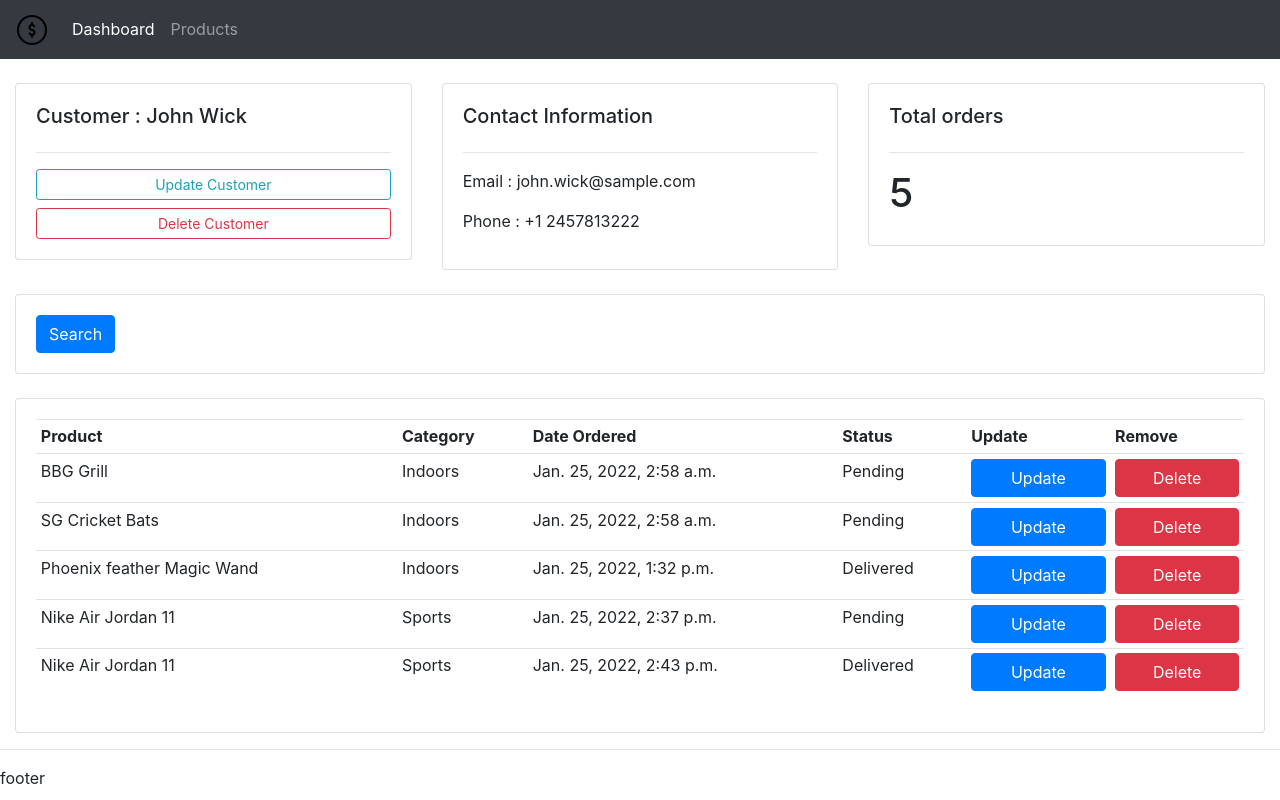
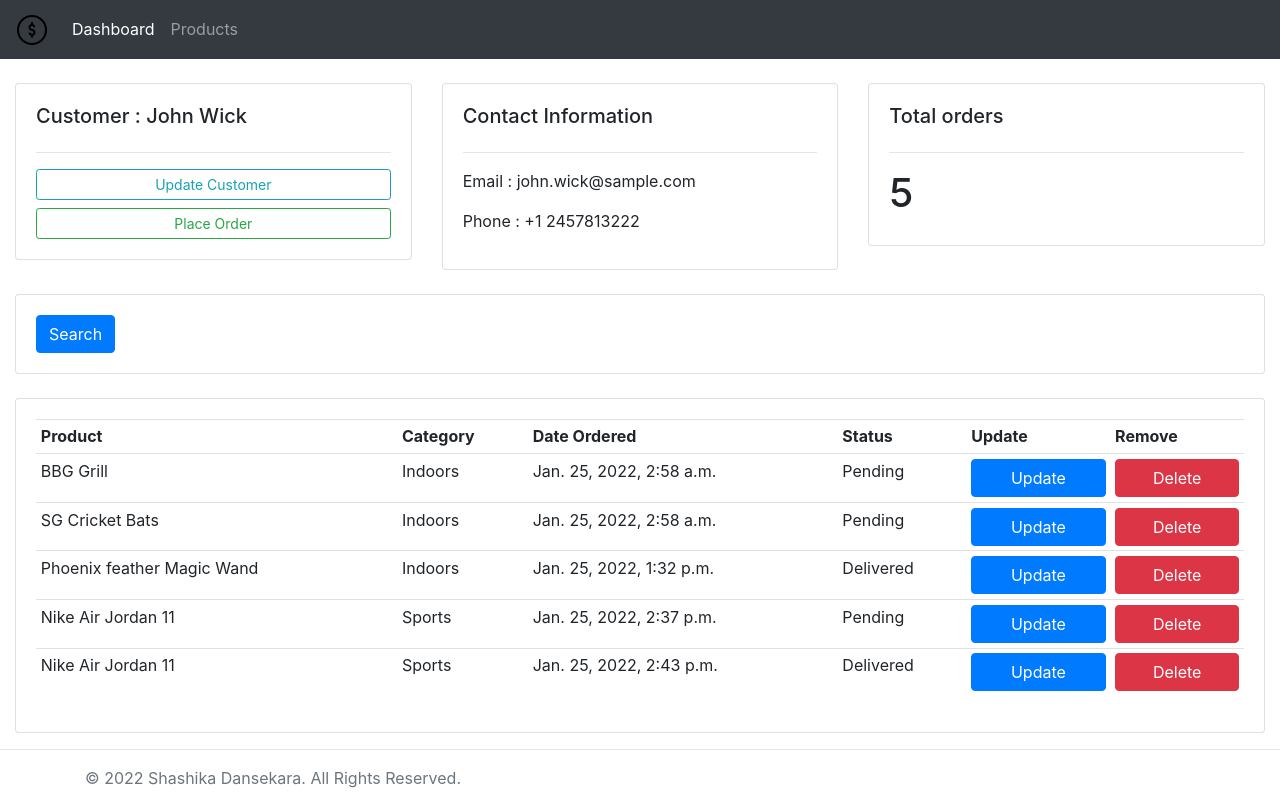
Before and after one commit to ShashikaDanasekara/Customer-Management-System-Django, a Django app: page /customer/1/ in a window 1280 px wide. Run offline with Django 3.2, Linux system fonts and the light colour scheme; data comes from the database, SQL or seed files in the repository; both versions use the stored data as it was after the commit; some libraries are stand-ins or nearby versions.

Commit message:
crud functions

```diff
--- a/accounts/models.py
+++ b/accounts/models.py
@@ -1,6 +1,3 @@
-from sre_parse import CATEGORIES
-from tkinter import CASCADE
-from tkinter.tix import STATUS
 from django.db import models
 
 # Create your models here.
@@ -46,3 +43,6 @@ class Order(models.Model):
     product = models.ForeignKey(Product,blank=True, null=True,on_delete=models.SET_NULL)
     status = models.CharField(max_length=200,null=True,choices=STATUS)
     date_created = models.DateTimeField(auto_now_add=True)
+
+    def __str__(self):
+        return self.product.name
--- a/accounts/templates/customer.html
+++ b/accounts/templates/customer.html
@@ -11,8 +11,8 @@
             <a href="" class="btn btn-outline-info btn-sm btn-block">
                 Update Customer
             </a>
-            <a href="" class="btn btn-outline-danger btn-sm btn-block">
-                Delete Customer
+            <a href="{% url 'create_single_order' customer.id %}" class="btn btn-outline-success btn-sm btn-block">
+                Place Order
             </a>
         </div>
     </div>
--- /dev/null
+++ b/accounts/templates/footer.html
@@ -0,0 +1,5 @@
+<footer class="footer">
+    <div class="container">
+      <span class="text-muted">© 2022 Shashika Dansekara. All Rights Reserved.</span>
+    </div>
+  </footer>
--- a/accounts/templates/main.html
+++ b/accounts/templates/main.html
@@ -24,7 +24,7 @@
 
 
     <hr>
-    footer
+    {% include 'footer.html'%}
 
 <script src="https://cdnjs.cloudflare.com/ajax/libs/jquery/3.5.1/jquery.slim.min.js"></script>
 <script src="https://cdnjs.cloudflare.com/ajax/libs/popper.js/1.16.1/umd/popper.min.js"></script>
--- a/accounts/templates/navbar.html
+++ b/accounts/templates/navbar.html
@@ -1,7 +1,7 @@
 {% load static %}
 <nav class="navbar navbar-expand-md navbar-dark bg-dark mb-4">
     <a class="navbar-brand" href="#">
-      <img src="{% static './images/logo.png' %}" alt="">
+      <img src="{% static './images/logo.png' %}" alt="logo">
     </a>
     <button class="navbar-toggler" type="button" data-toggle="collapse" data-target="#navbarCollapse" aria-controls="navbarCollapse" aria-expanded="false" aria-label="Toggle navigation">
       <span class="navbar-toggler-icon"></span>
--- a/accounts/templates/status.html
+++ b/accounts/templates/status.html
@@ -3,7 +3,7 @@
 
     <div class="col">
         <div class="col-md">
-            <div class="card text-center mb-3" id="total-orders">
+            <div class="card text-center text-white bg-dark mb-3" id="total-orders">
                 <div class="card-header">
                     <h5 class="card-title">Total Orders</h5>
                 </div>
@@ -16,7 +16,7 @@
 
     <div class="col">
         <div class="col-md">
-            <div class="card text-center mb-3" id="orders-delivered">
+            <div class="card text-center mb-3 text-white bg-success"  id="orders-delivered">
                 <div class="card-header">
                     <h5 class="card-title">Orders Delivered</h5>
                 </div>
@@ -29,7 +29,7 @@
 
     <div class="col">
         <div class="col-md">
-            <div class="card text-center mb-3" id="orders-pending">
+            <div class="card text-center text-white bg-danger mb-3" id="orders-pending">
                 <div class="card-header">
                     <h5 class="card-title">Orders Pending</h5>
                 </div>
--- a/accounts/urls.py
+++ b/accounts/urls.py
@@ -5,4 +5,9 @@ urlpatterns = [
     path('',views.home, name="home"),
     path('products/',views.products,name="products"),
     path('customer/<str:pk>/',views.customer,name="customer"),
+
+    path('create-order/',views.create_order,name="create_order"),
+    path('create-single-order/<str:pk>/',views.create_single_order,name="create_single_order"),
+    path('update-order/<str:pk>/',views.update_order,name="update_order"),
+    path('delete-order/<str:pk>/',views.delete_order,name="delete_order"),
 ]
--- a/accounts/views.py
+++ b/accounts/views.py
@@ -1,6 +1,7 @@
-from django.shortcuts import render
-from django.http import HttpResponse
+from django.shortcuts import render,redirect
+from django.forms import inlineformset_factory
 from .models import *
+from .forms import OrderFrom
 
 # Create your views here.
 def home(request):
@@ -39,3 +40,58 @@ def customer(request,pk):
     }
 
     return render(request , 'customer.html',context)
+
+def create_order(request):
+    form = OrderFrom()
+
+    if request.method == 'POST':
+        #print("Print Post",request.POST)
+        form = OrderFrom(request.POST)
+        if form.is_valid():
+            form.save()
+            return redirect('/')
+
+    context = {"form":form}
+
+    return render(request,'order_form.html',context)
+
+def create_single_order(request,pk):
+    OrderFormSet = inlineformset_factory(Customer,Order,fields=('product','status'),extra=5)
+    customer = Customer.objects.get(id=pk)
+    formset = OrderFormSet(queryset=Order.objects.none(),instance=customer)
+
+    if request.method == 'POST':
+        #print("Print Post",request.POST)
+        formset = OrderFormSet(request.POST,instance=customer)
+        if formset.is_valid():
+            formset.save()
+            return redirect('/')
+
+    context = {"formset":formset}
+
+    return render(request,'order_form.html',context)
+
+def update_order(request,pk):
+    order = Order.objects.get(id=pk)
+    form = OrderFrom(instance=order)
+
+    if request.method == 'POST':
+        #print("Print Post",request.POST)
+        form = OrderFrom(request.POST,instance=order)
+        if form.is_valid():
+            form.save()
+            return redirect('/')
+
+    context = {"form":form}
+    return render(request,'order_form.html',context)
+
+def delete_order(request,pk):
+    order = Order.objects.get(id=pk)
+
+    if request.method == 'POST':
+        #print("Print Post",request.POST)
+        order.delete()
+        return redirect('/')
+
+    context = {"order":order}
+    return render(request,'delete_order.html',context)
```
Also changed, not shown: accounts/forms.py (added, +8 -0 lines), accounts/templates/dashboard.html (+4 -4 lines), accounts/templates/delete_order.html (added, +41 -0 lines), accounts/templates/order_form.html (added, +75 -0 lines), db.sqlite3, 1 other file.
